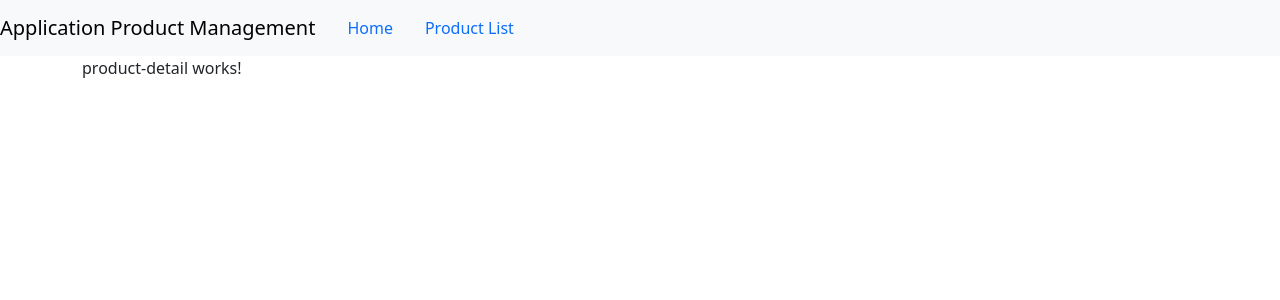
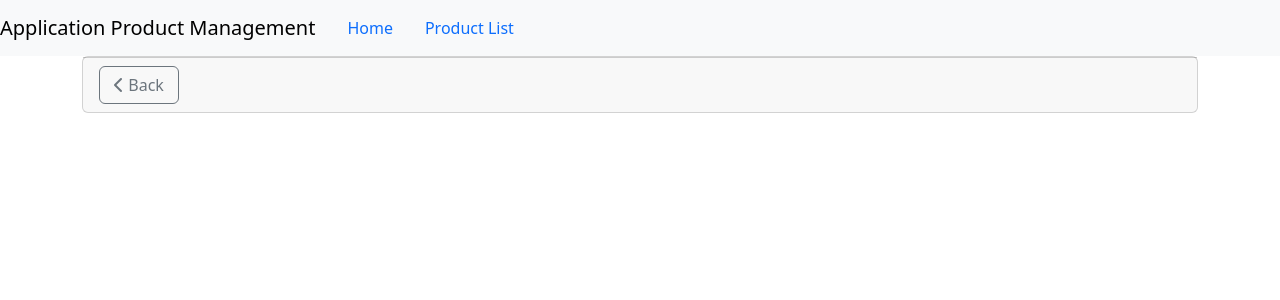
Before and after one commit to laisferdan/APM, an Angular app: page /products/1 in a window 1280 px wide. Shown: the top 300 px of the page. Built offline with nearby package versions, Linux system fonts and the light colour scheme.

Commit message:
feat: add layout to product details

```diff
--- a/src/app/features/pages/product-detail/product-detail.component.html
+++ b/src/app/features/pages/product-detail/product-detail.component.html
@@ -1 +1,13 @@
-<p>product-detail works!</p>
+<div class="card">
+    <div class="card-header"
+        *ngIf="product">
+        {{ pageTitle + ':' + product?.productName }}
+    </div>
+    <div class="card-footer">
+        <button class="btn btn-outline-secondary"
+                style="width: 80px;"
+                (click)="onBack()">
+            <i class="fa fa-chevron-left"></i> Back
+        </button>
+    </div>
+</div>
--- a/src/app/features/pages/product-detail/product-detail.component.ts
+++ b/src/app/features/pages/product-detail/product-detail.component.ts
@@ -1,19 +1,29 @@
 import { Component, OnInit } from '@angular/core';
 import { CommonModule } from '@angular/common';
+import { ActivatedRoute, Router } from '@angular/router';
+import { IProduct } from '../../../core/models/product.interface';
+import { SharedModule } from '../../../shared/shared.module';
 
 @Component({
   selector: 'app-product-detail',
   standalone: true,
-  imports: [CommonModule],
+  imports: [CommonModule, SharedModule],
   templateUrl: './product-detail.component.html',
   styleUrl: './product-detail.component.css'
 })
 export class ProductDetailComponent implements OnInit {
   public pageTitle: string = 'Product Detail'
+  public product: IProduct | undefined;
 
-  constructor() {}
+  constructor(private route: ActivatedRoute,
+              private router: Router) { }
 
   ngOnInit(): void {
+    const id = Number(this.route.snapshot.paramMap.get('id'));
+    this.pageTitle += `: ${id}`
+  }
 
+  public onBack(): void {
+    this.router.navigate(['/products']);
   }
 }
--- a/src/app/features/pages/product-list/product-list.component.html
+++ b/src/app/features/pages/product-list/product-list.component.html
@@ -41,7 +41,12 @@
                                     [style.width.px]='imageWidth'
                                     [style.margin.px]='imageMargin'>
                         </td>
-                        <td>{{ product.productName }}</td>
+                        <td>
+                            <a [routerLink]="['/products', product.productId]"
+                            routerLinkActive="router-link-active">
+                                {{ product.productName }}
+                            </a>
+                        </td>
                         <td>{{ product.productCode | lowercase | convertToSpaces: '-' }}</td>
                         <td>{{ product.releaseDate }}</td>
                         <td>{{ product.price | currency:'USD':'symbol':'1.2-2' }}</td>
--- a/src/app/features/pages/product-list/product-list.component.ts
+++ b/src/app/features/pages/product-list/product-list.component.ts
@@ -6,11 +6,12 @@ import { SharedModule } from '../../../shared/shared.module';
 import { ProductService } from '../../../shared/services/product.service';
 import { Subscription } from 'rxjs';
 import { ProductDetailComponent } from '../product-detail/product-detail.component';
+import { RouterModule } from '@angular/router';
 
 @Component({
   selector: 'app-product-list',
   standalone: true,
-  imports: [CommonModule, FormsModule, SharedModule, ProductDetailComponent],
+  imports: [CommonModule, FormsModule, SharedModule, ProductDetailComponent, RouterModule],
   templateUrl: './product-list.component.html',
   styleUrl: './product-list.component.css'
 })
```
